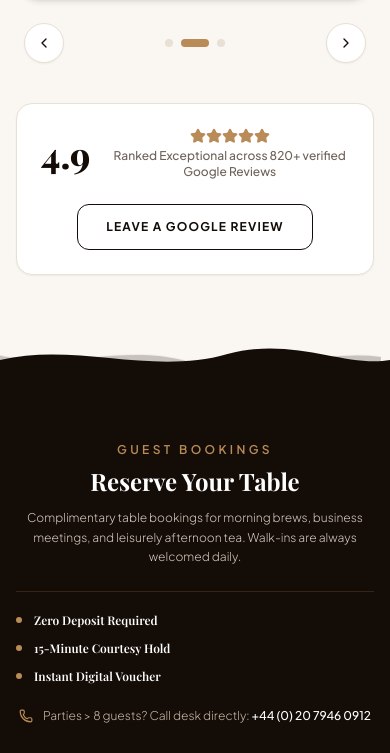
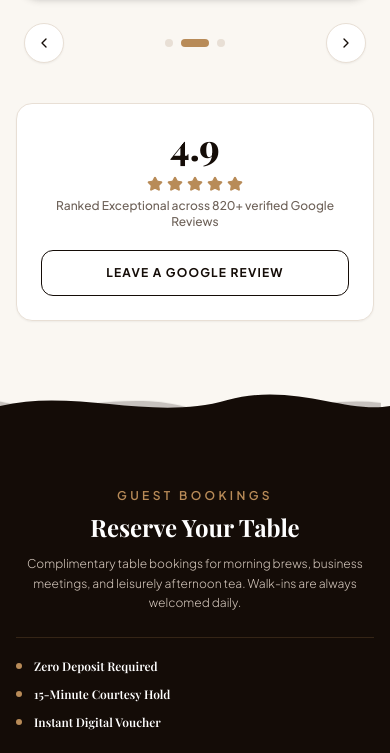
Before and after one commit to Ghilbranalf/CAFE, a React (Vite) app: page / in a window 390 px wide. Shown: the part 10670-11423 px from the top of the page. Built offline with nearby package versions, Linux system fonts and the light colour scheme; a web font is replaced by a local one.

Commit message:
fix: update Sunday hours label and improve mobile review card layout

```diff
--- a/src/components/Footer.jsx
+++ b/src/components/Footer.jsx
@@ -99,7 +99,7 @@ export default function Footer() {
             <div className="text-xs text-[#A8988C] space-y-1 mb-4 font-sans">
               <p>Monday – Thursday: 07:30 – 22:30 GMT</p>
               <p>Friday – Saturday: 07:30 – 23:00 GMT</p>
-              <p>Sunday Brunch: 08:00 – 22:30 GMT</p>
+              <p>Sunday: 08:00 – 22:30 GMT</p>
             </div>
 
             {/* Bespoke Quality Guarantee */}
--- a/src/components/LocationSection.jsx
+++ b/src/components/LocationSection.jsx
@@ -65,7 +65,7 @@ export default function LocationSection() {
                         <strong className="text-[#140C07] font-semibold">07:30 – 23:00 GMT</strong>
                       </div>
                       <div className="flex justify-between">
-                        <span>Sunday Brunch &amp; Roast:</span>
+                        <span>Sunday:</span>
                         <strong className="text-[#140C07] font-semibold">08:00 – 22:30 GMT</strong>
                       </div>
                     </div>
--- a/src/components/Reviews.jsx
+++ b/src/components/Reviews.jsx
@@ -221,18 +221,18 @@ export default function Reviews() {
 
         {/* Google Score Summary Bar */}
         <Reveal effect="zoom" delay={200}>
-          <div className="bg-white rounded-2xl p-6 sm:p-8 border border-[#E8DFD5] shadow-xs flex flex-col sm:flex-row items-center justify-between gap-6 hover:border-[#B88B58]/40 transition-colors">
-            <div className="flex items-center gap-5 text-center sm:text-left">
-              <span className="font-serif font-extrabold text-4xl sm:text-5xl text-[#140C07]">
+          <div className="bg-white rounded-2xl p-6 sm:p-8 border border-[#E8DFD5] shadow-xs flex flex-col sm:flex-row items-center justify-between gap-5 sm:gap-6 hover:border-[#B88B58]/40 transition-colors">
+            <div className="flex flex-col sm:flex-row items-center gap-3 sm:gap-5 text-center sm:text-left">
+              <span className="font-serif font-extrabold text-4xl sm:text-5xl text-[#140C07] leading-none">
                 4.9
               </span>
-              <div>
-                <div className="flex justify-center sm:justify-start text-[#B88B58]">
+              <div className="flex flex-col items-center sm:items-start">
+                <div className="flex items-center justify-center sm:justify-start gap-1 text-[#B88B58]">
                   {[...Array(5)].map((_, i) => (
                     <Star key={i} className="w-4 h-4 fill-[#B88B58]" />
                   ))}
                 </div>
-                <span className="text-xs sm:text-sm text-[#6E6259] font-medium mt-1 block">
+                <span className="text-xs sm:text-sm text-[#6E6259] font-medium mt-1.5 sm:mt-1 block">
                   Ranked Exceptional across 820+ verified Google Reviews
                 </span>
               </div>
@@ -242,7 +242,7 @@ export default function Reviews() {
               href="https://maps.google.com"
               target="_blank"
               rel="noopener noreferrer"
-              className="shimmer-btn px-7 py-3.5 rounded-xl border border-[#140C07] text-[#140C07] hover:bg-[#140C07] hover:text-[#FAF7F2] text-xs uppercase tracking-widest font-bold transition-all duration-300"
+              className="shimmer-btn w-full sm:w-auto inline-flex items-center justify-center px-7 py-3.5 rounded-xl border border-[#140C07] text-[#140C07] hover:bg-[#140C07] hover:text-[#FAF7F2] text-xs uppercase tracking-widest font-bold transition-all duration-300 text-center"
             >
               Leave a Google Review
             </a>
```
